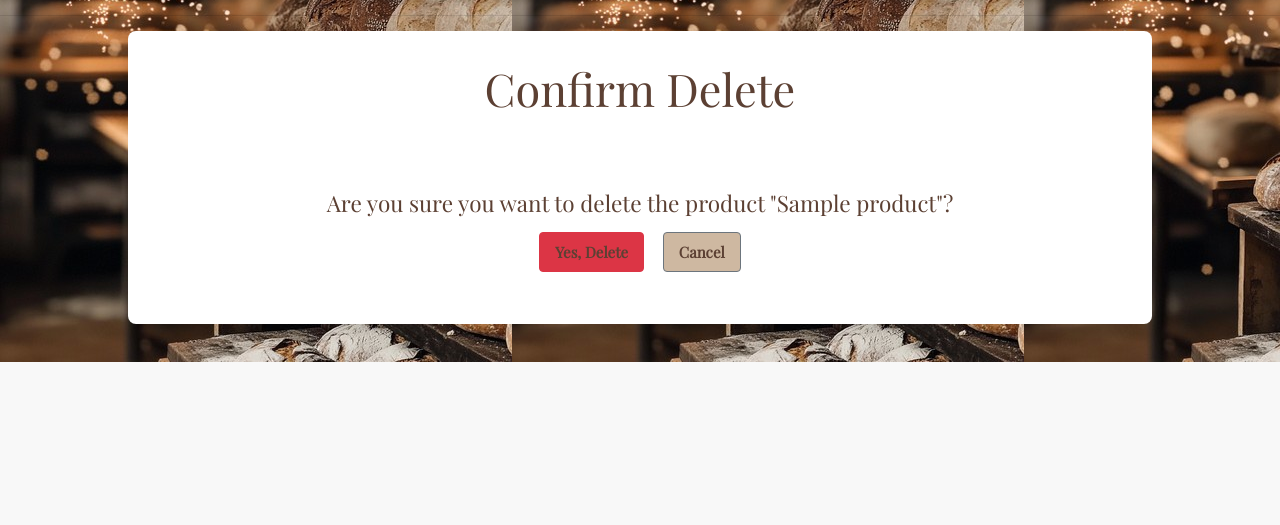
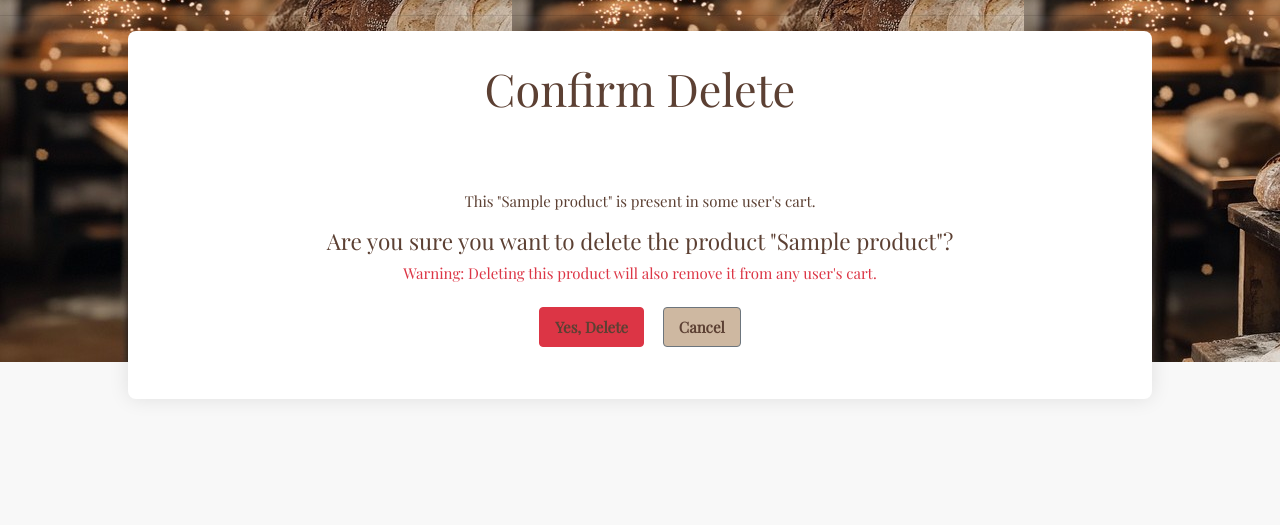
Before and after one commit to seysey01/FlourArtisansApp, a Flask app: page /products/1/delete in a window 1280 px wide. Shown: the part 150-675 px from the top of the page. Run offline with Flask 3, Linux system fonts and the light colour scheme; a user stored in the database is signed in; tables that the repository leaves empty hold one stand-in row (values such as "Sample post").

Commit message:
condition and warning applied before admin deletes item currently in user's cart

```diff
--- a/app/routes.py
+++ b/app/routes.py
@@ -186,15 +186,23 @@ def delete_product(product_id):
         return redirect(url_for('main.catalog'))
 
     product = Product.query.get_or_404(product_id)
+    cart_items = CartItem.query.filter_by(product_id=product.id).all()
 
     if request.method == 'POST':
-        db.session.delete(product)
-        db.session.commit()
-        flash('Product deleted successfully.', 'success')
-        return redirect(url_for('main.catalog'))
+        confirm = request.form.get('confirm', '').lower() == 'yes'
+        if confirm:
+            for cart_item in cart_items:
+                db.session.delete(cart_item)
 
-    return render_template('confirm_delete.html', product=product)
+            db.session.delete(product)
+            db.session.commit()
+            flash('Product deleted successfully.', 'success')
+            return redirect(url_for('main.catalog'))
+        else:
+            flash('Product deletion canceled.', 'warning')
+            return redirect(url_for('main.catalog'))
 
+    return render_template('confirm_delete.html', product=product, cart_items=cart_items)
 
 # SHOPPING CART
 
@@ -224,8 +232,9 @@ def add_product_to_cart(product_id):
             if cart_item:
                 cart_item.quantity += 1
             else:
-                cart_item = CartItem(cart_id=cart.id, product_id=product.id, quantity=1)
-                db.session.add(cart_item)
+                if product.id is not None:
+                    cart_item = CartItem(cart_id=cart.id, product_id=product.id, quantity=1)
+                    db.session.add(cart_item)
 
             db.session.commit()
             flash(f'{product.name} added to cart.', 'success')
@@ -269,7 +278,7 @@ def checkout():
         total_price = sum(item.total_price for item in cart_items)
 
         if request.method == 'POST':
-            # Process payment and place order
+            # Process payment and place order-not currently in requirement
             # ...
             flash('Order placed successfully.', 'success')
             return redirect(url_for('main.catalog'))
--- a/templates/confirm_delete.html
+++ b/templates/confirm_delete.html
@@ -52,11 +52,19 @@
 <div class="container">
     <h1>Confirm Delete</h1>
     <br><br>
+
+    {% if cart_items|length > 0 %}
+    <p>This "{{ product.name }}" is present in some user's cart.</p>
+    {% endif %}
     <h4>Are you sure you want to delete the product "{{ product.name }}"?</h4>
+
     {% if current_user.is_admin %}
     <form method="post" action="{{ url_for('main.delete_product', product_id=product.id) }}">
         <div class="form-group">
-            <button type="submit" class="btn btn-danger">Yes, Delete</button>
+            {% if cart_items|length > 0 %}
+            <p class="text-danger">Warning: Deleting this product will also remove it from any user's cart.</p>
+            {% endif %}
+            <button type="submit" name="confirm" value="yes" class="btn btn-danger">Yes, Delete</button>
             <button type="button" class="btn btn-secondary" onclick="window.location.href='{{ url_for('main.catalog') }}'">Cancel</button>
         </div>
     </form>
```
Also changed, not shown: instance/bakery.db.
